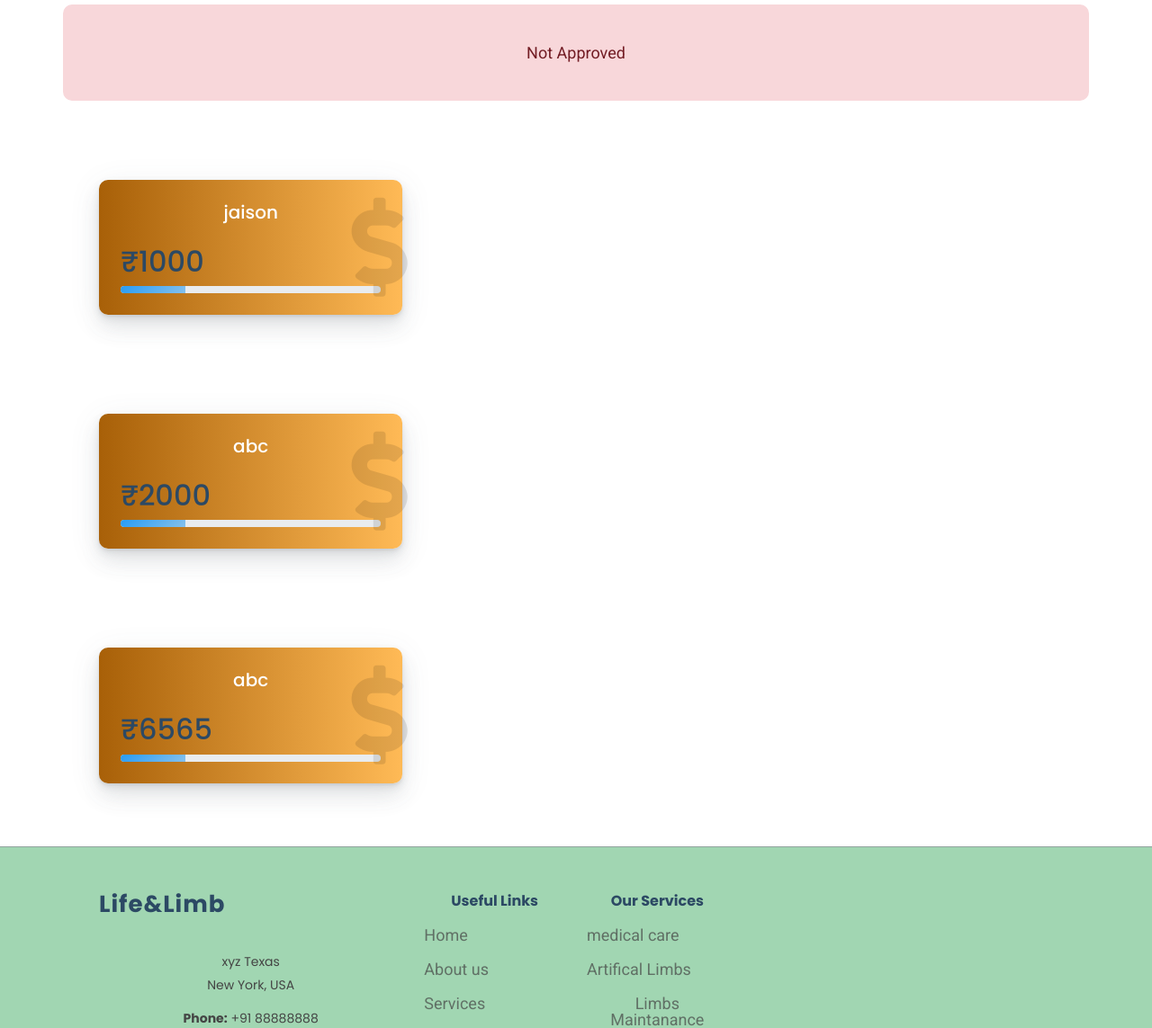
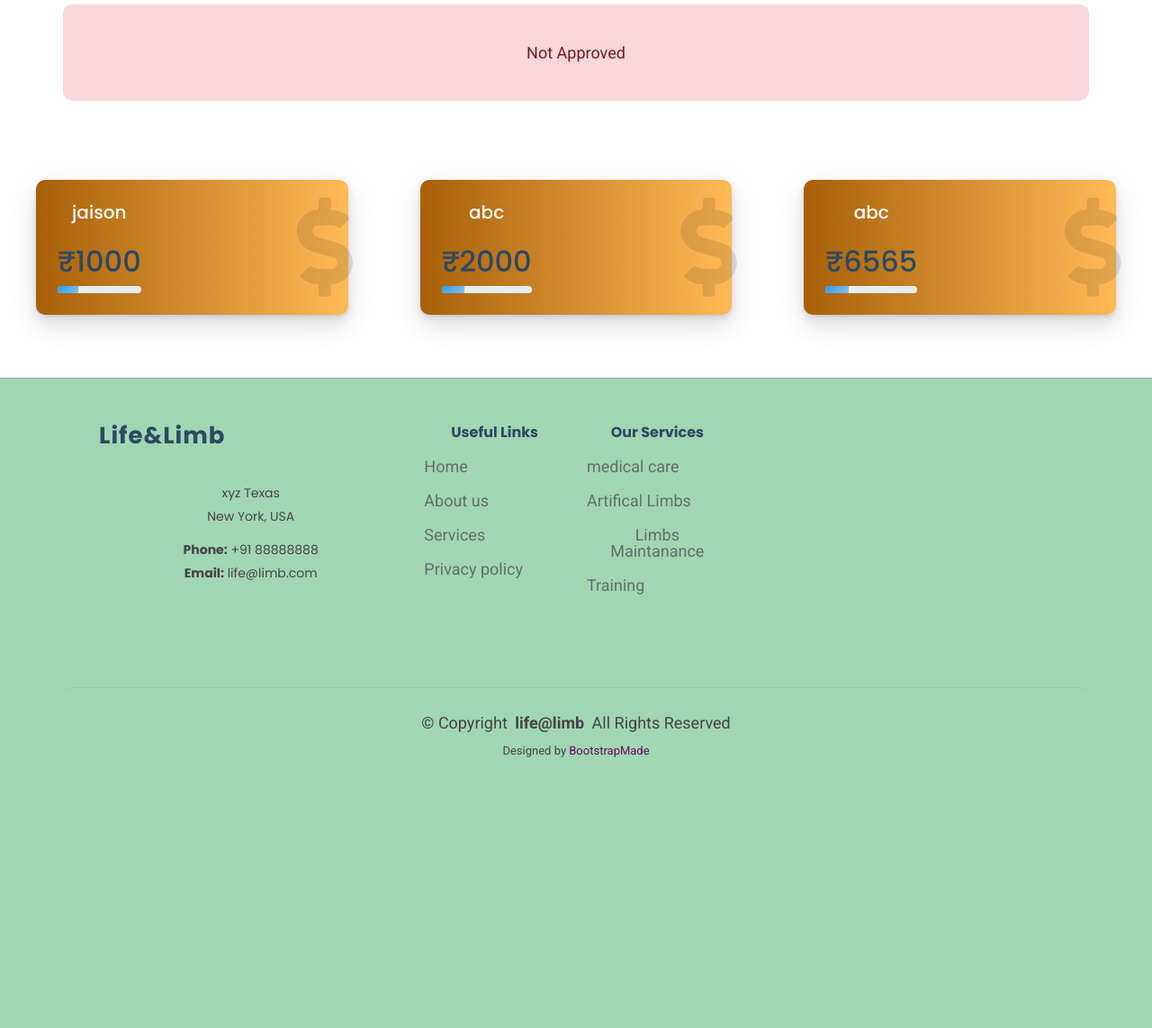
Before and after one commit to Jaisonemathew/life_and_limb, a Django app: template appname/templates/appname/userboard.html in a window 1280 px wide. Shown: the part 196-1339 px from the top of the page at 90% size. After the commit the page ends 1038 px from the top, so only its background shows below. Run offline with Django 5.2, Linux system fonts and the light colour scheme; the template is opened without the code that fills it: values that come from a table or form of the project are taken from there, others are empty; data comes from the database, SQL or seed files in the repository; both versions use the stored data as it was after the commit; some libraries are stand-ins or nearby versions.

Commit message:
flex fix

```diff
--- a/appname/templates/appname/userboard.html
+++ b/appname/templates/appname/userboard.html
@@ -122,11 +122,13 @@
 <br><br>
 
 <link rel="stylesheet" href="https://cdnjs.cloudflare.com/ajax/libs/font-awesome/5.12.1/css/all.min.css" integrity="sha256-mmgLkCYLUQbXn0B1SRqzHar6dCnv9oZFPEC1g1cwlkk=" crossorigin="anonymous" />
+<div class="d-flex flex-row">
 {% for i in sponsor %}
+
 <div class="container">
     <div class="row" >
-        <div class="col-xl-4 col-lg-4">
-            <div class="card l-bg-orange-dark">
+        <div class="">
+            <div class="card l-bg-orange-dark d-flex flex-row ">
                 <div class="card-statistic-3 p-4">
                     <div class="card-icon card-icon-large"><i class="fas fa-dollar-sign"></i></div>
                     <div class="mb-4">
@@ -148,5 +150,7 @@
         </div>
     </div>
 </div>
+
 {% endfor %}
+</div>
 {% endblock %}
```
Also changed, not shown: db.sqlite3.
